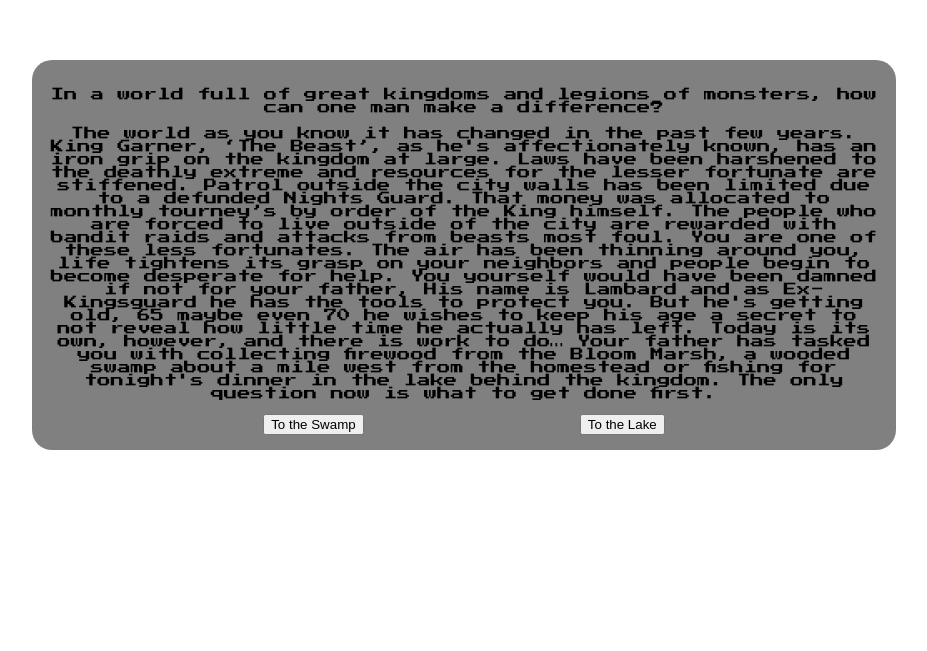
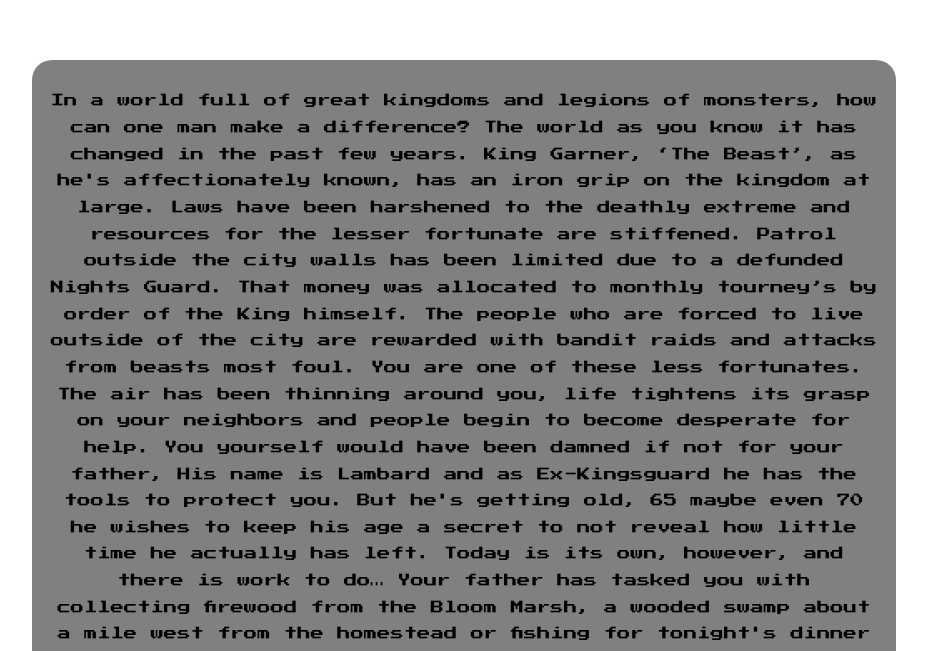
Before and after one commit to EricSokolowski/pick-your-own-adventure, a plain HTML site: page index.html in a window 1280 px wide. Shown: the part 140-791 px from the top of the page, without its empty margins (176-1103 px from the left). Drawn offline with Linux system fonts and the light colour scheme.

Commit message:
additional styling

```diff
--- a/css/style.css
+++ b/css/style.css
@@ -15,3 +15,6 @@
   display: flex;
   justify-content: space-evenly;
 }
+#text {
+  line-height: 2;
+}
--- a/js/data.js
+++ b/js/data.js
@@ -1,9 +1,7 @@
 const chapters = [
   {
     chapter: 1,
-    story: `In a world full of great kingdoms and legions of monsters, how can one man make a difference?
-
-    The world as you know it has changed in the past few years.  King Garner, ‘The Beast’, as he's affectionately known,  has an iron grip on the kingdom at large.  Laws have been harshened to the deathly extreme and resources for the lesser fortunate are stiffened.  Patrol outside the city walls has been limited due to a defunded Nights Guard.  That money was allocated to monthly tourney’s by order of the King himself.  The people who are forced to live outside of the city are rewarded with bandit raids and attacks from beasts most foul.  You are one of these less fortunates.  The air has been thinning around you, life tightens its grasp on your neighbors and people begin to become desperate for help.  You yourself would have been damned if not for your father,  His name is Lambard and as Ex-Kingsguard he has the tools to protect you.  But he's getting old, 65 maybe even 70 he wishes to keep his age a secret to not reveal how little time he actually has left.  Today is its own, however, and there is work to do…  Your father has tasked you with collecting firewood from the Bloom Marsh, a wooded swamp about a mile west  from the homestead or fishing for tonight's dinner in the lake behind the kingdom.  The only question now is what to get done first.
+    story: `In a world full of great kingdoms and legions of monsters, how can one man make a difference?  The world as you know it has changed in the past few years.  King Garner, ‘The Beast’, as he's affectionately known,  has an iron grip on the kingdom at large.  Laws have been harshened to the deathly extreme and resources for the lesser fortunate are stiffened.  Patrol outside the city walls has been limited due to a defunded Nights Guard.  That money was allocated to monthly tourney’s by order of the King himself.  The people who are forced to live outside of the city are rewarded with bandit raids and attacks from beasts most foul.  You are one of these less fortunates.  The air has been thinning around you, life tightens its grasp on your neighbors and people begin to become desperate for help.  You yourself would have been damned if not for your father,  His name is Lambard and as Ex-Kingsguard he has the tools to protect you.  But he's getting old, 65 maybe even 70 he wishes to keep his age a secret to not reveal how little time he actually has left.  Today is its own, however, and there is work to do…  Your father has tasked you with collecting firewood from the Bloom Marsh, a wooded swamp about a mile west  from the homestead or fishing for tonight's dinner in the lake behind the kingdom.  The only question now is what to get done first.
     `,
     options: [
       {
```
